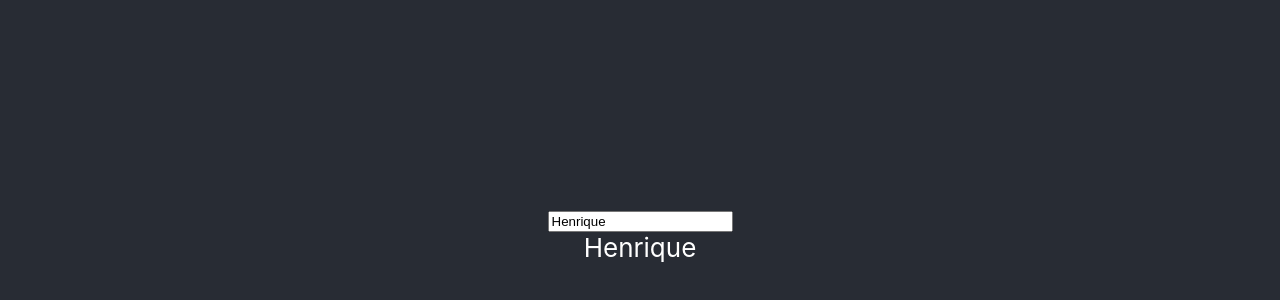
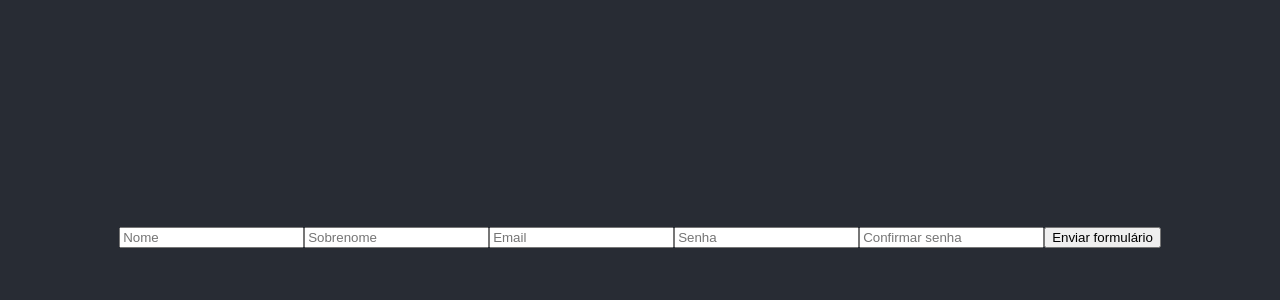
Before and after one commit to tatoap/especialista_react_project, a React (Create React App) app: page / in a window 1280 px wide. Shown: the part 168-468 px from the top of the page. Built offline with nearby package versions, Linux system fonts and the light colour scheme.

Commit message:
Dica preciosa para lidar com formulários

```diff
--- a/src/components/Form.tsx
+++ b/src/components/Form.tsx
@@ -1,15 +1,42 @@
-import { useState } from "react"
+import React, { useState } from "react"
 
 export default function Form () {
-    const [name, setName] = useState('Henrique')
+    const [form, setForm] = useState({
+        name: '',
+        lastName: '',
+        email: '',
+        password: '',
+        confirmPassword: ''
+    })
 
-    return <div>
-        <input type="text" placeholder="Nome" value={name}
-            onChange={e => setName(e.target.value)}>
+    function handleSubmit (e: React.FormEvent<HTMLFormElement>) {
+        e.preventDefault()
+        console.log(form)
+    }
 
+    function handleInputChange (e: React.ChangeEvent<HTMLInputElement>) {
+        setForm({...form, [e.target.name]: e.target.value})
+    }
+
+    return <form onSubmit={handleSubmit}>
+        <input type="text" name="name" placeholder="Nome" value={form.name}
+            onChange={handleInputChange}>
         </input>
-        <div>
-            { name }
-        </div>
-    </div>
+        <input type="text" name="lastName" placeholder="Sobrenome" value={form.lastName}
+            onChange={handleInputChange}>
+        </input>
+        <input type="email" name="email" placeholder="Email" value={form.email}
+            onChange={handleInputChange}>
+        </input>
+        <input type="password" name="password" placeholder="Senha" value={form.password}
+            onChange={handleInputChange}>
+        </input>
+        <input type="password" name="confirmPassword" placeholder="Confirmar senha" value={form.confirmPassword}
+            onChange={handleInputChange}>
+        </input>
+
+        <button type="submit">
+            Enviar formulário
+        </button>
+    </form>
 }
```
